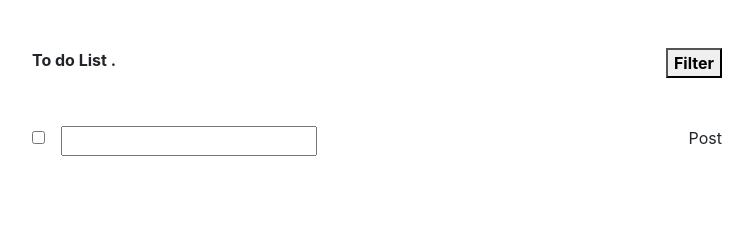
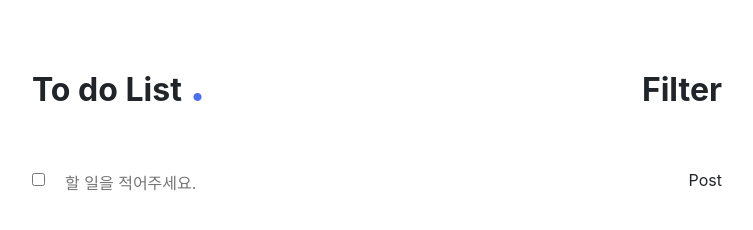
Before and after one commit to hyunjinyoon-christine/ToDoLIst, a plain HTML site: page index.html in a window 1280 px wide. Shown: the whole page, without its empty margins (263-1016 px from the left). Drawn offline with nearby package versions, Linux system fonts and the light colour scheme.

Commit message:
fix delete function and add style

```diff
--- a/index.html
+++ b/index.html
@@ -5,6 +5,7 @@
     <meta name="viewport" content="width=device-width, initial-scale=1.0">
     <script src="data.js"></script>
     <!-- CSS only -->
+    <link rel="stylesheet" type="text/css" media="screen" href="style.css" />
     <link rel="stylesheet" href="https://stackpath.bootstrapcdn.com/bootstrap/4.5.2/css/bootstrap.min.css"
         integrity="sha384-JcKb8q3iqJ61gNV9KGb8thSsNjpSL0n8PARn9HuZOnIxN0hoP+VmmDGMN5t9UJ0Z" crossorigin="anonymous">
 
@@ -12,13 +13,13 @@
 </head>
 <body>
     <div class="container" style="width: 720px;">
-        <div id="header" class="d-flex justify-content-between mb-5 mt-5">
-            <div class="font-weight-bold">
-                To do List <span>.</span>
+        <div id="header" class="d-flex justify-content-between mb-5 mt-5 align-items-baseline">
+            <div class="font-weight-bold title">
+                To do List <span class="point-dot">.</span>
             </div>
-            <button class="font-weight-bold" id="filter">
+            <div class="font-weight-bold" id="filter">
                 Filter
-            </button>
+            </div>
         </div>
 
         <div class="d-flex justify-content-between mb-4">
@@ -28,7 +29,7 @@
                 </div>
                 <div>
 
-                    <input type="text" id="postInput">
+                    <input type="text" id="postInput" placeholder = "할 일을 적어주세요.">
 
                 </div>
             </div>
--- a/script.js
+++ b/script.js
@@ -123,14 +123,15 @@ function removePosts() {
 
 
 function delPost(event){
-    console.dir(event.target)
     readingArea.removeChild(event.target.parentElement.parentElement)
     for(el of DATA){
-        if(el.id === event.target.id){
+        if (el.id == event.target.parentElement.parentElement.id) {
+            console.log(el.id)
             let index = DATA.indexOf(el)
             DATA.splice(index,1)
         }
     }
+    localStorage.setItem('data', JSON.stringify(DATA));
 
 }
 
@@ -161,7 +162,6 @@ function editPost(event){
     okbtnPosition.appendChild(okBtn)
     okBtn.addEventListener('click', completeEdit)
 
-
 }
 
 function completeEdit(event){
@@ -183,15 +183,13 @@ function completeEdit(event){
 
     let parentEl = event.target.parentElement.parentElement
     for(el of DATA){
-        console.log(event.target.parentElement.parentElement)
-        if (parentEl.id === el.id){
+        if (parentEl.id == el.id){
             el.contents = text.textContent
         }
 
     }
 
-
-
+    localStorage.setItem('data', JSON.stringify(DATA));
 
 
 }
--- /dev/null
+++ b/style.css
@@ -0,0 +1,25 @@
+input {
+    border-color: transparent;
+}
+
+input:focus {
+    outline: 0px;
+}
+
+#postInput, .todoInput {
+    width: 530px;
+}
+
+.title {
+    font-size : 32px;
+}
+
+.point-dot {
+    font-size : 48px;
+    color : #4c6ef5;
+}
+
+#filter {
+    font-size: 32px;
+    cursor: pointer;
+}
```
